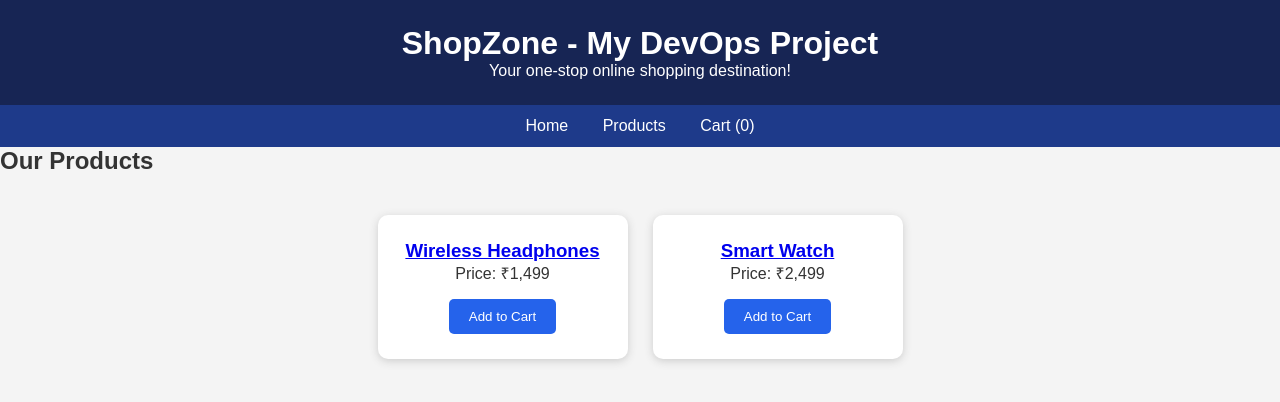
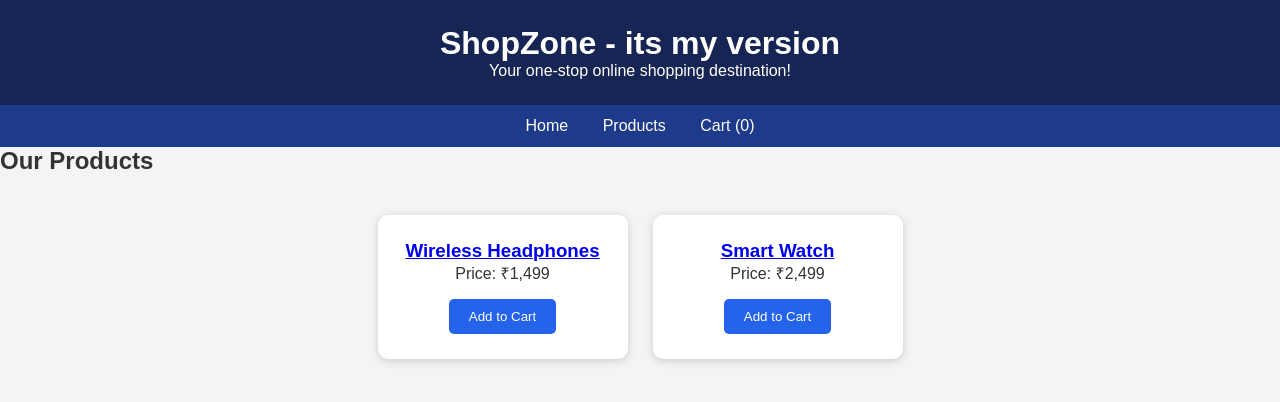
Before and after one commit to ajmalpvmail-glitch/shopzone-ecommerce, a plain HTML site: page index.html in a window 1280 px wide. Drawn offline with Linux system fonts and the light colour scheme.

Commit message:
Update homepage heading

```diff
--- a/index.html
+++ b/index.html
@@ -10,7 +10,7 @@
 <body>
 
     <header>
-        <h1>ShopZone - My DevOps Project</h1>
+        <h1>ShopZone - its my version</h1>
         <p>Your one-stop online shopping destination!</p>
     </header>
 
```
